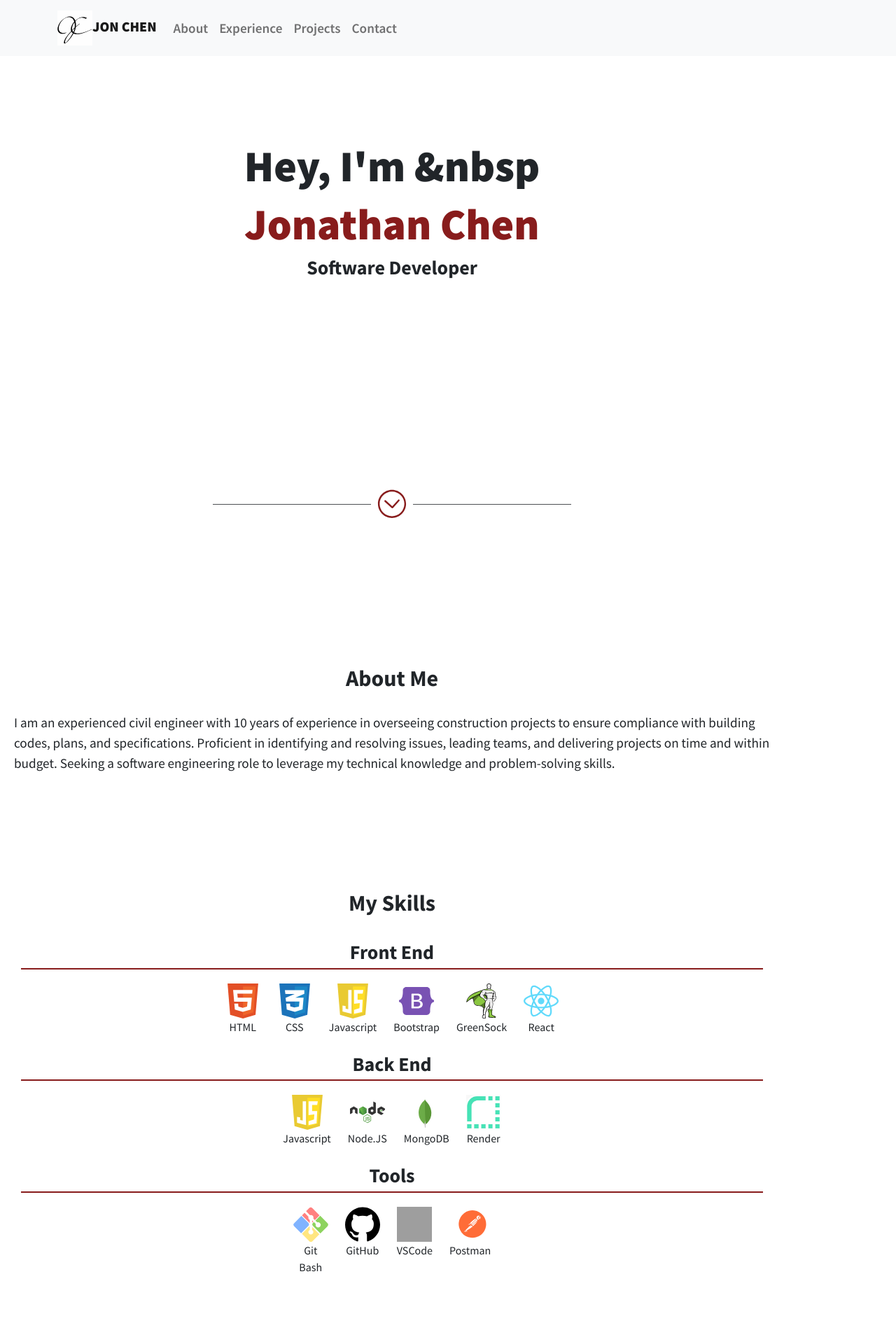
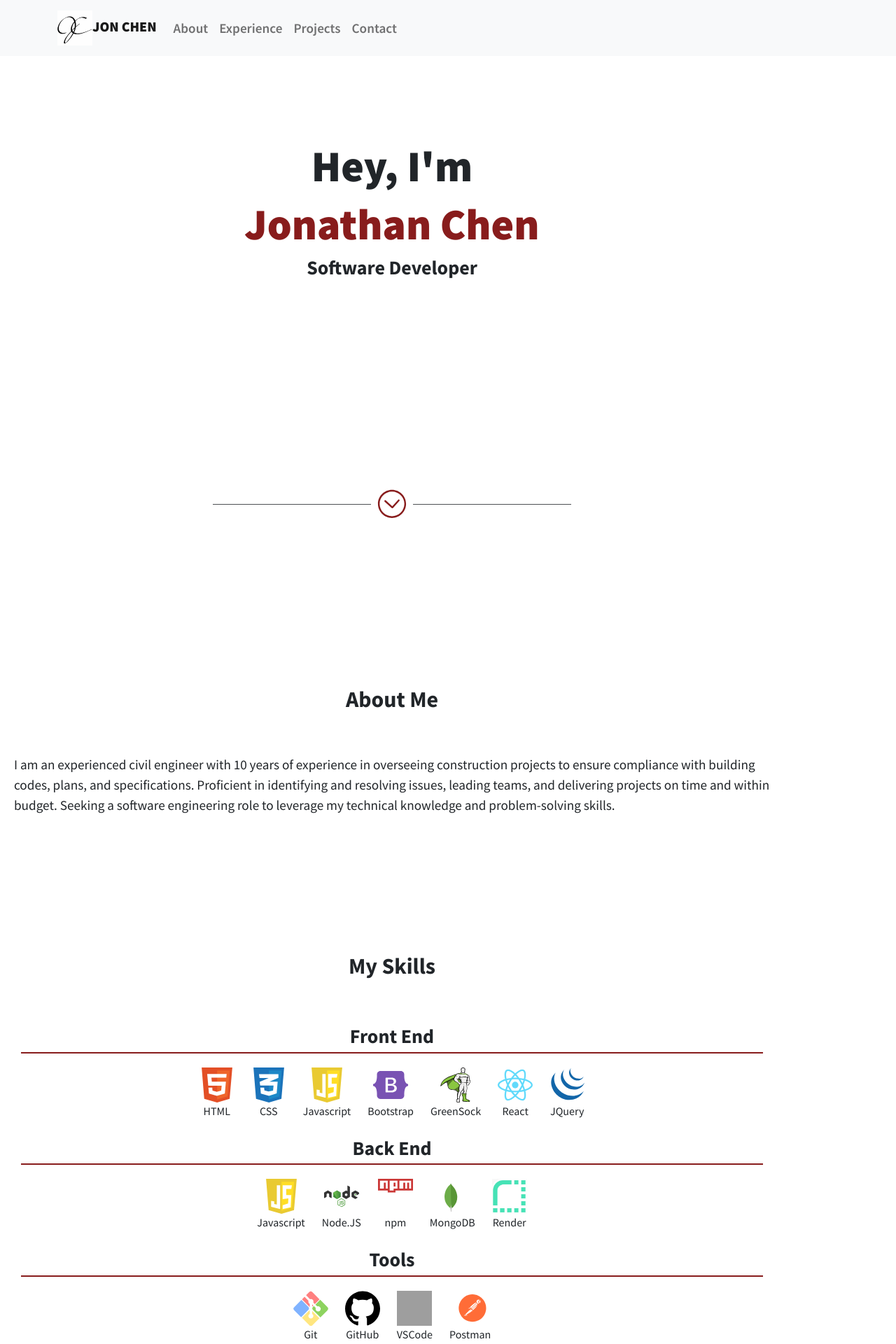
Before and after one commit to jchen2190/jchen2190.github.io, a React (Create React App) app: page / in a window 1280 px wide. Shown: the top 1920 px of the page at 70% size. Built offline with nearby package versions, Linux system fonts and the light colour scheme; grey boxes are pictures that could not be loaded.

Commit message:
update logo + proj and fix sp

```diff
--- a/src/App.css
+++ b/src/App.css
@@ -98,6 +98,7 @@ section {
   display: flex;
   justify-content: center;
   margin-bottom: 30px;
+  padding: 30px;
 }
 section h1, section h2, section h3 {
   font-weight: bold;
@@ -524,16 +525,16 @@ section h1, section h2, section h3 {
   width: auto;
 }
 #projects img {
-  max-width: 300px;
+  max-width: 600px;
   height: auto;
   border-radius: 8px;
   opacity: 80%;
-  transition: ease 1.5s;
+  transition: ease 1s;
 }
 #projects img:hover, #projects img:active{
   opacity: 100%;
   scale: 1.02;
-  transition: ease 1.5s;
+  transition: ease 1s;
 }
 #projects h4 {
   font-weight: bold;
@@ -558,10 +559,6 @@ section h1, section h2, section h3 {
 .contact_container button{
   width: 100%;
   margin: 10px 0;
-  /* color: white;
-  background-color: var(--blue-light); */
-  /* color: var(--bs-dark);
-  background-color: var(--bs-yellow); */
 }
 footer {
   border-top: 2px solid;
@@ -582,8 +579,8 @@ footer a {
 footer a:active, footer a:hover {
   /* transform: scale(1.1); */
   color: var(--maroon);
-  transition: all .2s ease-in-out;
-  /* transform: translateY(-1px); */
+  transition: all .1s ease-in-out;
+  transform: translateY(-1px);
 }
 footer p {
   display: flex;
@@ -607,15 +604,11 @@ footer p {
   }
 }
 @media (min-width: 768px) {
-
   #about p {
     font-size: 1.2rem;
   }
   .skills h2 {
     margin-bottom: 30px;
-  }
-  #projects img {
-    max-width: 400px;
   }
   .contact_container {
     margin: 0 auto;
@@ -626,7 +619,4 @@ footer p {
   #introduction {
     font-size: 1.3rem;
   }
-  #projects img {
-    max-width: 500px;
-  }
 }
--- a/src/components/experience.js
+++ b/src/components/experience.js
@@ -19,7 +19,7 @@ function Experience() {
                         <h2>Noble Desktop</h2>
                         <h3>Software Developer</h3>
                         <ul>
-                            {/* <li>Completed a comprehensive software engineering bootcamp that covered topics such as programming languages (Javascript & Python), data structures and algorithms, web development, and database systems.</li> */}
+                            <li>Completed a comprehensive software engineering bootcamp that covered topics such as programming languages (Javascript & Python), data structures and algorithms, web development, and database systems.</li>
                             <li>Participated in group projects that emphasized teamwork and problem-solving skills.</li>
                             <li>Gained hands-on experience in developing software applications using modern development methodologies and tools.</li>
                             <li>Improved technical skills and knowledge through coursework, projects, and collaboration with peers and instructors.</li>
--- a/src/components/introduction.js
+++ b/src/components/introduction.js
@@ -4,7 +4,7 @@ import downArrowIcon from '../image/icons/down-arrow-circle.svg'
 function Introduction() {
     return (
         <section id="introduction">
-            <h1>Hey, I'm &nbsp</h1>
+            <h1>Hey, I'm</h1>
             <h2>Jonathan Chen</h2>
             <h3>Software Developer</h3>
             <div className="down-arrow">
--- a/src/components/project.js
+++ b/src/components/project.js
@@ -8,7 +8,7 @@ function Projects() {
             <h2 className="title">Projects</h2>
             <div className="container">
                 <div className="row m-3">
-                    <a href="https://github.com/jchen2190" target="_blank" rel="noopener noreferrer"><img src={project3} alt="project1 screenshot" /></a>
+                    <a href="https://github.com/jchen2190" target="_blank" rel="noopener noreferrer"><img src={project3} class="img-fluid" alt="project1 screenshot" /></a>
                     <div className="col-xs-1 col-sm m-3">
                         <h4>Project 1</h4>
                         <p>This is the first project information</p>
@@ -16,7 +16,7 @@ function Projects() {
                     </div>
                 </div>
                 <div className="row m-3">
-                    <a href="https://github.com/jchen2190" target="_blank" rel="noopener noreferrer"><img src={project3} alt="project2 screenshot" /></a>
+                    <a href="https://github.com/jchen2190" target="_blank" rel="noopener noreferrer"><img src={project3} class="img-fluid" alt="project2 screenshot" /></a>
                     <div className="col-xs-1 col-sm m-3">
                         <h4>Project 2</h4>
                         <p>This is the second project information</p>
@@ -24,7 +24,7 @@ function Projects() {
                     </div>
                 </div>
                 <div className="row m-3">
-                    <a href="https://weatherapp-2dyu.onrender.com" target="_blank" rel="noopener noreferrer"><img src={project3} alt="project3 screenshot" /></a>
+                    <a href="https://weatherapp-2dyu.onrender.com" target="_blank" rel="noopener noreferrer"><img src={project3} class="img-fluid" alt="project3 screenshot" /></a>
                     <div className="col-xs-1 col-sm m-3">
                         <h4>WeatherApp</h4>
                         <p>Built a weather app that takes in a name of a city and returns the weather forecast and variables of the city location. Uses Open-Meteo Geocoding and Weather Forecast API.</p>
--- a/src/components/skills.js
+++ b/src/components/skills.js
@@ -6,8 +6,10 @@ import jsLogo from '../image/logo/javascript.svg';
 import bootstrapLogo from '../image/logo/bootstrap-5.svg';
 import greensockLogo from '../image/logo/gsap-greensock.svg';
 import reactLogo from '../image/logo/react.svg';
+import jqueryLogo from "../image/logo/jquery.svg"
 
 import nodeJSLogo from '../image/logo/nodejs.svg';
+import npmLogo from '../image/logo/npm.svg';
 import mongoDBLogo from '../image/logo/mongodb.svg';
 import renderLogo from '../image/logo/render.png';
 // import pythonLogo from '../image/logo/python.svg';
@@ -24,11 +26,13 @@ function Skills() {
         { id: "javascript", name: "Javascript", image: jsLogo },
         { id: "bootstrap", name: "Bootstrap", image: bootstrapLogo },
         { id: "greensock", name: "GreenSock", image: greensockLogo },
-        { id: "react", name: "React", image: reactLogo }
+        { id: "react", name: "React", image: reactLogo },
+        { id: "jquery", name: "JQuery", image: jqueryLogo}
     ]
     const Backend = [
         { id: "javascript", name: "Javascript", image: jsLogo },
         { id: "nodejs", name: "Node.JS", image: nodeJSLogo },
+        { id: "npm", name: "npm", image: npmLogo},
         { id: "mongodb", name: "MongoDB", image: mongoDBLogo },
         { id: "render", name: "Render", image: renderLogo}
     ]
@@ -41,7 +45,7 @@ function Skills() {
 
     return (
         <section className="skills">
-            <h2>My Skills</h2>
+            <h2 className="title">My Skills</h2>
             <h3 className="justify-content-md-center">Front End</h3>
             <div className="container text-center">
                 <div className="row justify-content-left justify-content-md-center">
```
Also changed, not shown: src/image/logo/npm.svg (added).
